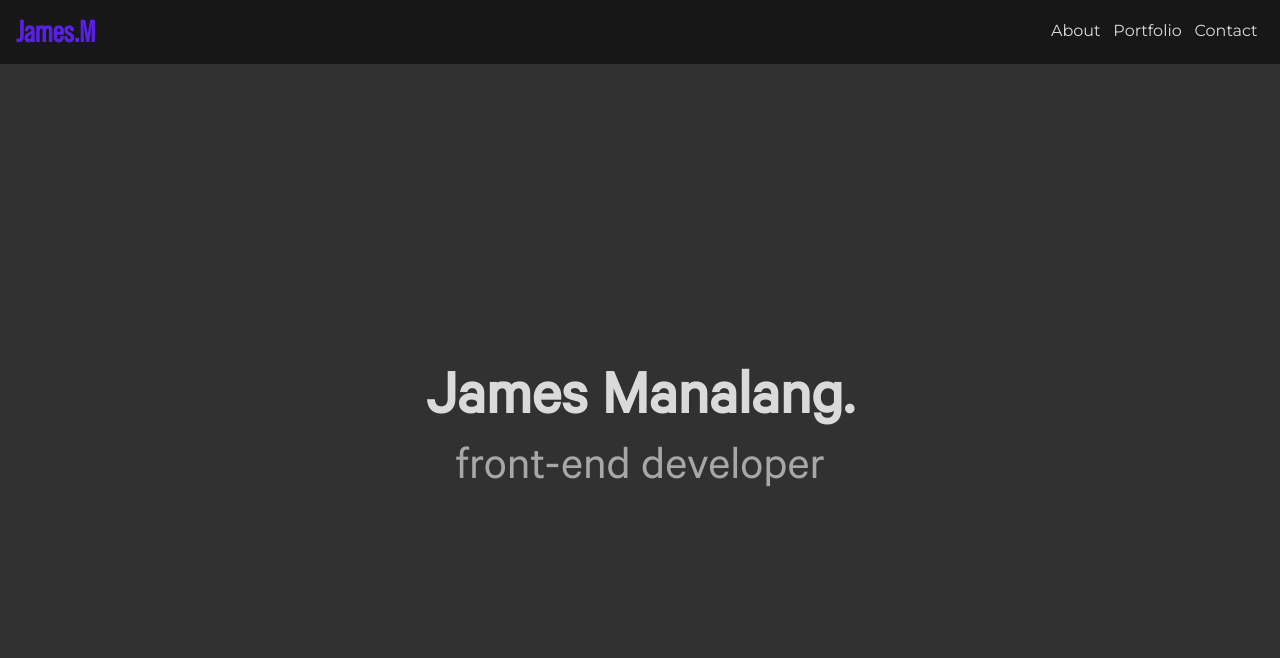
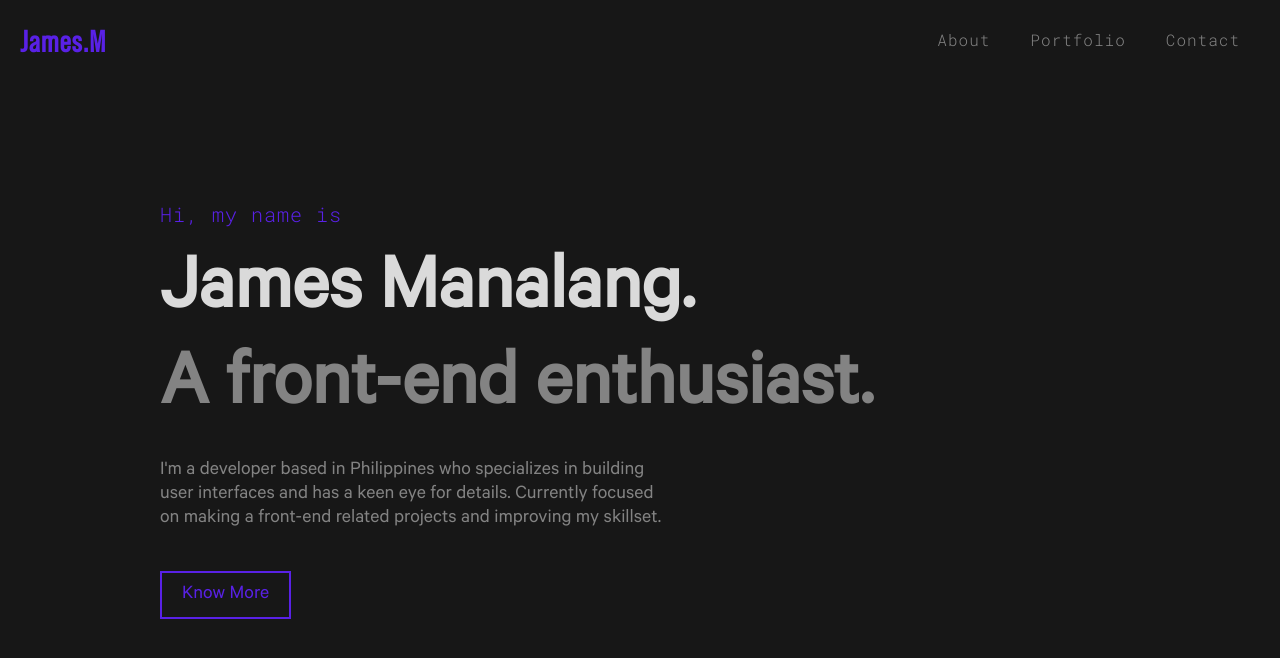
Before and after one commit to jaesmanalang/portfolio, a website: page index.html in a window 1280 px wide. Drawn offline with Linux system fonts and the light colour scheme.

Commit message:
Style hero section and add some fonts

```diff
--- a/index.html
+++ b/index.html
@@ -11,7 +11,9 @@
     <!-- Navbar -->
     <nav class="nav">
       <div class="container">
-        <h1 class="logo">James.M</h1>
+        <a href="#">
+          <h1 class="logo">James.M</h1>
+        </a>
         <ul class="nav__list">
           <li class="nav__item">
             <a class="nav__link" href="#">About</a>
@@ -28,8 +30,15 @@
     <!-- Hero -->
     <section class="hero">
       <div class="container">
-        <h1 class="hero__name">James Manalang.</h1>
-        <p class="hero__slogan">front-end developer</p>
+        <p class="font-mono color-accent">Hi, my name is</p>
+        <h1 class="big-heading">James Manalang.</h1>
+        <h2 class="big-heading text-muted">A front-end enthusiast.</h2>
+        <p class="text-muted">
+          I'm a developer based in Philippines who specializes in building user
+          interfaces and has a keen eye for details. Currently focused on making
+          a front-end related projects and improving my skillset.
+        </p>
+        <a class="cta" href="#">Know More</a>
       </div>
     </section>
   </body>
--- a/scss/_typography.scss
+++ b/scss/_typography.scss
@@ -1,11 +1,19 @@
-@import url('https://fonts.googleapis.com/css2?family=Montserrat:wght@400;700&display=swap');
+@import url('https://fonts.googleapis.com/css2?family=Nunito+Sans&display=swap');
+@import url('https://fonts.googleapis.com/css2?family=Roboto+Mono:wght@300;400&display=swap');
 
 @font-face {
   font-family: 'Calibre';
-  src: url('../assets/fonts/Calibre-Regular.woff2');
+  src: url('../assets/fonts/Calibre-Regular.woff2') format('woff2');
 }
 
 @font-face {
   font-family: 'Bebas Neue';
-  src: url('../assets/fonts/BebasNeuePro-Regular.woff2');
+  src: url('../assets/fonts/BebasNeuePro-Regular.woff2') format('woff2');
 }
+
+@font-face {
+  font-family: 'Inconsolata';
+  src: url('../assets/fonts/inconsolata-v21-latin-regular.woff') format('woff');
+  font-style: normal;
+  font-weight: normal;
+}
--- a/scss/main.scss
+++ b/scss/main.scss
@@ -3,7 +3,7 @@
 $color-dark-1: #171717;
 $color-dark-2: #313131;
 $color-white: #dadada;
-$color-gray: #a7a7a7;
+$color-gray: #838383;
 $color-accent: #5921e6;
 
 *,
@@ -21,7 +21,8 @@ html {
 
 body {
   font-family: Calibre, sans-serif;
-  font-size: 1.6rem;
+  font-size: 2rem;
+  background: $color-dark-1;
 }
 
 a {
@@ -33,16 +34,48 @@ ul {
   list-style: none;
 }
 
-.logo {
-  font-family: 'Bebas Neue', sans-serif;
-  font-size: 3rem;
+img {
+  max-width: 100%;
+}
+
+.color-accent {
   color: $color-accent;
 }
 
+.cta {
+  padding: 1rem 2rem;
+  border: 2px solid $color-accent;
+  color: $color-accent;
+}
+
+.big-heading {
+  font-size: clamp(4rem, 8vw, 8rem);
+}
+
+.font-mono {
+  font-family: 'Roboto Mono', monospace;
+  font-weight: 300;
+  font-style: normal;
+  letter-spacing: 1px;
+}
+
+.text-muted {
+  color: $color-gray;
+}
+
+.logo {
+  font-family: 'Bebas Neue', sans-serif;
+  color: $color-accent;
+  letter-spacing: 1px;
+}
+
 .nav {
-  background: $color-dark-1;
   color: $color-white;
-  padding: 1.5rem 0;
+  padding: 2.5rem 0;
+  position: absolute;
+  top: 0;
+  left: 0;
+  right: 0;
 
   .container {
     display: flex;
@@ -56,12 +89,19 @@ ul {
   }
 
   &__item {
-    margin: 0 0.4em;
+    margin: 0 2rem;
   }
 
   &__link {
-    font-family: 'Montserrat', sans-serif;
-    // letter-spacing: 1.5px;
+    font-family: 'Roboto Mono', sans-serif;
+    font-weight: 300;
+    font-size: 1.6rem;
+    letter-spacing: 1px;
+    color: $color-gray;
+
+    // &:hover {
+
+    // }
   }
 }
 
@@ -75,24 +115,29 @@ ul {
 // Hero
 
 .hero {
-  height: calc(100vh - 6.4rem);
-  background-color: $color-dark-2;
+  height: 100vh;
+  // background-color: $color-dark-1;
   color: $color-white;
 
   .container {
+    max-width: 1000px;
+    height: inherit;
+    min-height: 600px;
     display: flex;
-    align-items: center;
+    flex-direction: column;
     justify-content: center;
-    flex-direction: column;
-    height: 100%;
+    align-items: start;
   }
 
-  &__name {
-    font-size: 6.4rem;
+  p {
+    // font-family: 'Calibre', sans-serif;
+    font-size: 2rem;
+    margin: 2rem 0;
+    width: 100%;
+    max-width: 51rem;
   }
 
-  &__slogan {
-    font-size: 4.8rem;
-    color: $color-gray;
+  a {
+    margin-top: 2rem;
   }
 }
```
Also changed, not shown: assets/images/logo.png (added), css/main.css, 1 other file.
